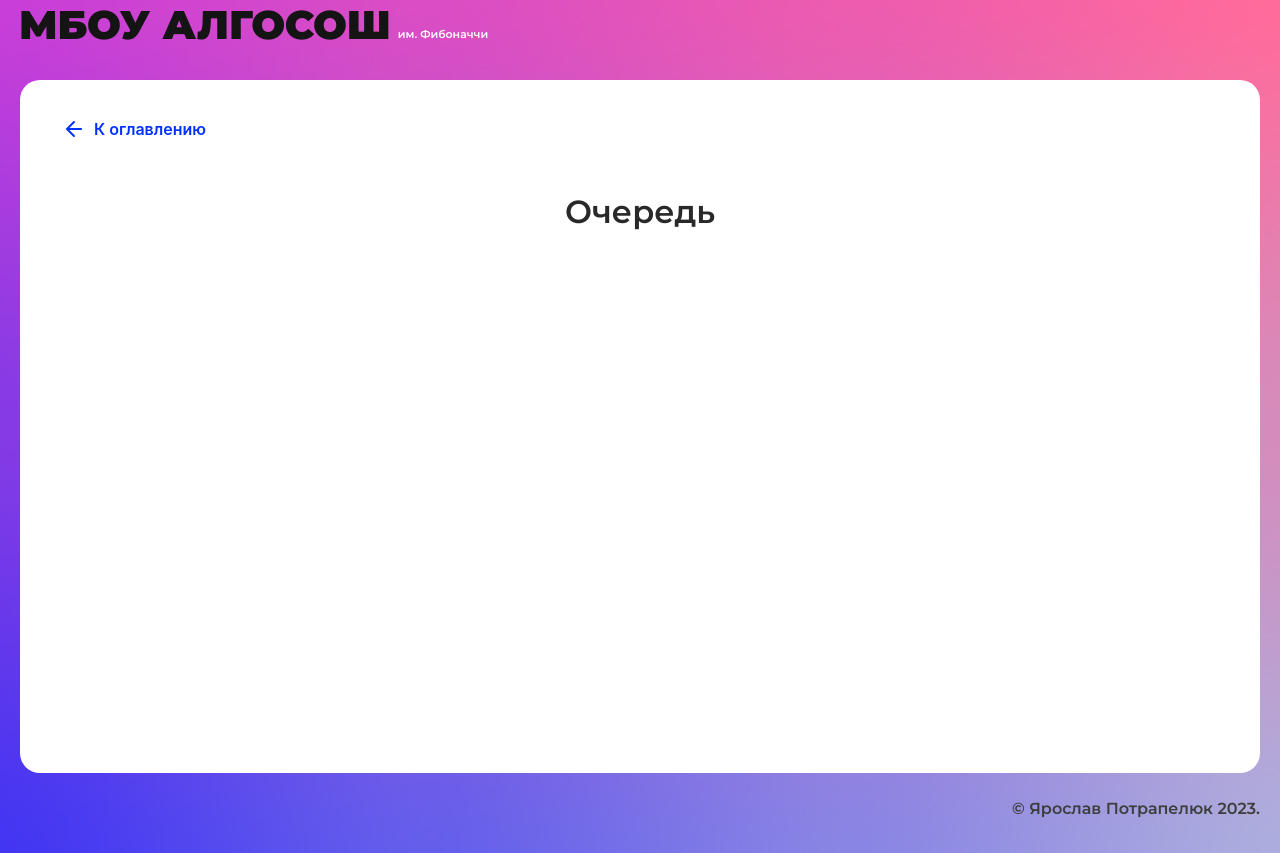
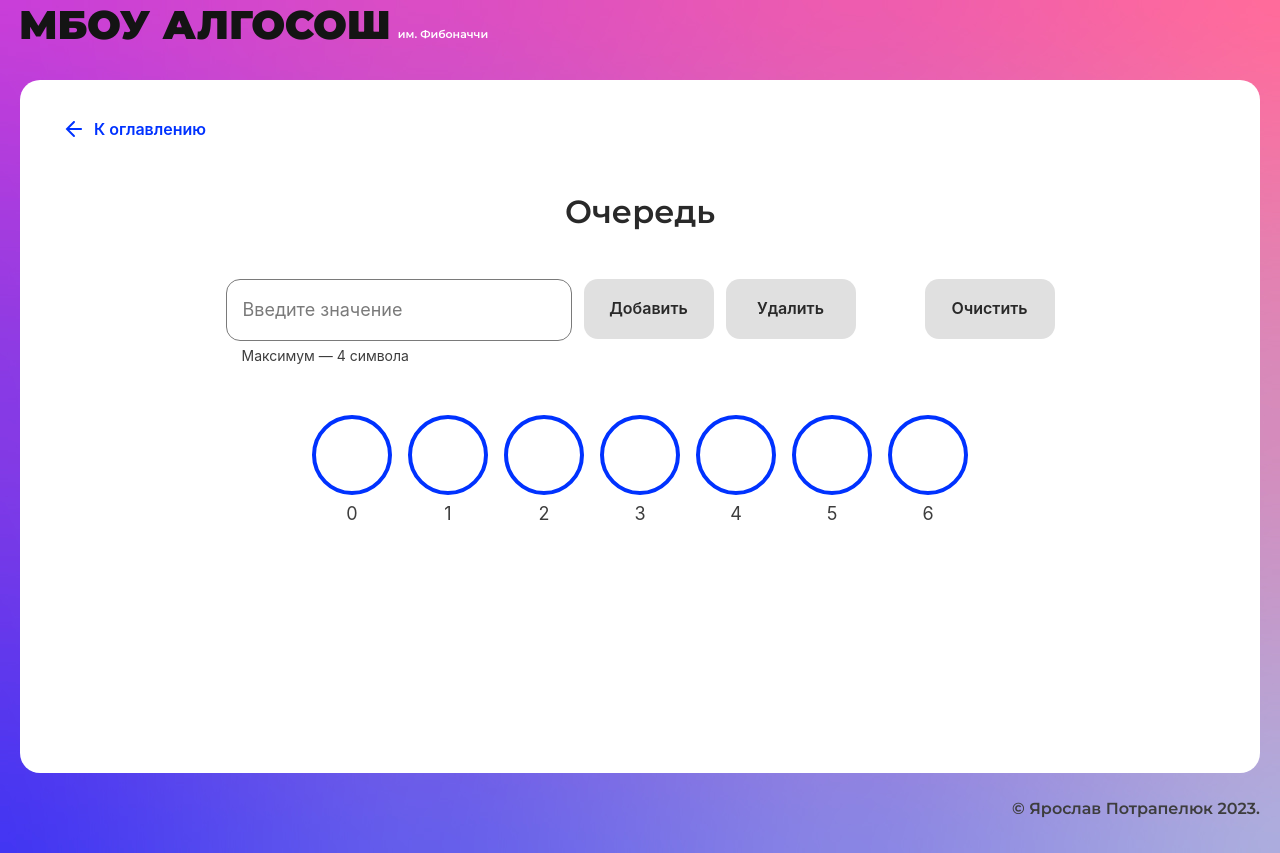
Before and after one commit to MrStnr21/algososh, a React (Create React App) app: page /queue in a window 1280 px wide. Built offline with nearby package versions, Linux system fonts and the light colour scheme.

Commit message:
feature: реализовать работу Queue.

```diff
--- /dev/null
+++ b/src/components/queue-page/queue-class.tsx
@@ -0,0 +1,68 @@
+import { ElementStates } from "../../types/element-states";
+
+interface IQueueElement {
+  value: number | string;
+  state: ElementStates;
+}
+// eslint-disable-next-line
+interface IQueue<T> {
+  enqueue: (data: string) => void;
+  dequeue: () => void;
+  clear: () => void;
+  changeState: (i: number, state: ElementStates) => void;
+}
+
+class Queue<T> implements IQueue<T> {
+  private container: IQueueElement[];
+  oldestIndex: number;
+  newestIndex: number;
+
+  constructor() {
+    this.oldestIndex = 0;
+    this.newestIndex = 0;
+    this.container = [];
+  }
+
+  changeState = (index: number, state: ElementStates) => {
+    this.container[index].state = state;
+  };
+
+  setContainer = (data: IQueueElement[]) => {
+    this.container = [...data];
+  };
+
+  enqueue = (data: string) => {
+    this.container[this.newestIndex].value = data;
+    this.newestIndex++;
+  };
+
+  getElements = () => {
+    const arr = [];
+    for (let i = 0; i < this.container.length; i++) {
+      arr.push(this.container[i]);
+    }
+    return arr;
+  };
+
+  dequeue = () => {
+    var oldestIndex = this.oldestIndex,
+      newestIndex = this.newestIndex,
+      deletedData;
+
+    if (oldestIndex !== newestIndex) {
+      deletedData = this.container[oldestIndex];
+      this.container[oldestIndex] = { value: "", state: ElementStates.Default };
+      this.oldestIndex++;
+
+      return deletedData;
+    }
+  };
+
+  clear = () => {
+    this.container = [];
+    this.newestIndex = 0;
+    this.oldestIndex = 0;
+  };
+}
+
+export { Queue };
--- /dev/null
+++ b/src/components/queue-page/queue-page.module.css
@@ -0,0 +1,28 @@
+.inputContainer {
+    margin: 0 auto;
+    padding: 0;
+    max-width: 829px;
+    min-height: 60px;
+    display: flex;
+    justify-content: space-between;
+    column-gap: 12px;
+  }
+
+  .addRemoveContainer {
+    margin: 0;
+    padding: 0;
+    width: 630px;
+    display: flex;
+    column-gap: 12px;
+  }
+
+  .stackContainer {
+      margin: 0 auto;
+      padding-top: 48px;
+      max-width: 944px;
+      display: flex;
+      justify-content: center;
+      flex-wrap: wrap;
+      column-gap: 16px;
+      row-gap: 48px;
+    }
--- a/src/components/queue-page/queue-page.tsx
+++ b/src/components/queue-page/queue-page.tsx
@@ -1,10 +1,161 @@
-import React from "react";
+import React, { useState, useEffect } from "react";
+
+import styleQueuePage from "./queue-page.module.css";
+
 import { SolutionLayout } from "../ui/solution-layout/solution-layout";
+import { Input } from "../ui/input/input";
+import { Button } from "../ui/button/button";
+import { Circle } from "../ui/circle/circle";
+
+import { Queue } from "./queue-class";
+
+import { ElementStates } from "../../types/element-states";
+
+export interface IQueueElement {
+  value: number | string;
+  state: ElementStates;
+}
 
 export const QueuePage: React.FC = () => {
+  const [queueArr, setQueueArr] = useState<IQueueElement[]>([]);
+  const [input, setInput] = useState<string>("");
+
+  const [disableButton, setDisableButton] = useState<boolean>(true);
+
+  const [isLoadingAdd, setIsLoadingAdd] = useState<boolean>(false);
+  const [isLoadingRem, setIsLoadingRem] = useState<boolean>(false);
+
+  const initialQueueArr = [
+    { value: "", state: ElementStates.Default },
+    { value: "", state: ElementStates.Default },
+    { value: "", state: ElementStates.Default },
+    { value: "", state: ElementStates.Default },
+    { value: "", state: ElementStates.Default },
+    { value: "", state: ElementStates.Default },
+    { value: "", state: ElementStates.Default },
+  ];
+
+  const checkEmpty = () => {
+    const arr = queueArr.filter((item) => item.value !== "");
+
+    if (arr.length > 0) {
+      return false;
+    } else {
+      return true;
+    }
+  };
+
+  const queue = React.useMemo(() => {
+    return new Queue<string>();
+  }, []);
+
+  const handleInput = (evt: React.ChangeEvent<HTMLInputElement>) => {
+    const value = evt.target.value;
+    setInput(value);
+  };
+
+  //пауза между шагами цикла
+  function sleep(time: number) {
+    return new Promise((resolve) => setTimeout(resolve, time));
+  }
+
+  //добавляем элемент
+  const handleAdd = async () => {
+    setIsLoadingAdd(true);
+    setDisableButton(true);
+    setInput("");
+    queue.enqueue(input);
+    queue.changeState(queue.newestIndex - 1, ElementStates.Changing);
+    setQueueArr([...queue.getElements()]);
+    await sleep(500);
+    queue.changeState(queue.newestIndex - 1, ElementStates.Default);
+    setQueueArr([...queue.getElements()]);
+    setIsLoadingAdd(false);
+    setDisableButton(false);
+  };
+
+  //удаляем элемент
+  const handleDelete = async () => {
+    setIsLoadingRem(true);
+    setDisableButton(true);
+    queue.dequeue();
+    queue.changeState(queue.oldestIndex - 1, ElementStates.Changing);
+    setQueueArr([...queue.getElements()]);
+    await sleep(500);
+    queue.changeState(queue.oldestIndex - 1, ElementStates.Default);
+    setQueueArr([...queue.getElements()]);
+    setIsLoadingRem(false);
+    setDisableButton(false);
+  };
+
+  //очищаем стек
+  const handleClear = () => {
+    setDisableButton(true);
+    queue.clear();
+    queue.setContainer(initialQueueArr);
+    setQueueArr([...queue.getElements()]);
+    setDisableButton(false);
+  };
+
+  useEffect(() => {
+    queue.setContainer(initialQueueArr);
+    setQueueArr([...queue.getElements()]);
+    // eslint-disable-next-line
+  }, []);
+
+  useEffect(() => {
+    setDisableButton(checkEmpty());
+    // eslint-disable-next-line
+  }, [queueArr]);
+
   return (
     <SolutionLayout title="Очередь">
-
+      <form className={styleQueuePage.inputContainer}>
+        <div className={styleQueuePage.addRemoveContainer}>
+          <Input
+            maxLength={4}
+            placeholder="Введите значение"
+            isLimitText={true}
+            id="stack-input"
+            onChange={handleInput}
+            value={input}
+          />
+          <Button
+            onClick={handleAdd}
+            text={"Добавить"}
+            disabled={input.length > 0 ? false : true}
+            isLoader={isLoadingAdd}
+          />
+          <Button
+            onClick={handleDelete}
+            text={"Удалить"}
+            disabled={disableButton}
+            isLoader={isLoadingRem}
+          />
+        </div>
+        <Button
+          onClick={handleClear}
+          text={"Очистить"}
+          disabled={queue.newestIndex ? false : true}
+        />
+      </form>
+      <div className={styleQueuePage.stackContainer}>
+        {queue.getElements() &&
+          queue.getElements().map((item, index) => {
+            return (
+              <Circle
+                letter={item.value as string}
+                key={index}
+                head={
+                  item.value !== "" && index === queue.oldestIndex ? "head" : ""
+                }
+                tail={index + 1 === queue.newestIndex ? "tail" : ""}
+                state={item.state}
+                index={index}
+              />
+            );
+          })}
+      </div>
     </SolutionLayout>
   );
 };
--- a/src/components/stack-page/stack-page.tsx
+++ b/src/components/stack-page/stack-page.tsx
@@ -8,6 +8,7 @@ import { SolutionLayout } from "../ui/solution-layout/solution-layout";
 import { Input } from "../ui/input/input";
 import { Button } from "../ui/button/button";
 import { Circle } from "../ui/circle/circle";
+
 import { ElementStates } from "../../types/element-states";
 
 export const StackPage: React.FC = () => {
```
